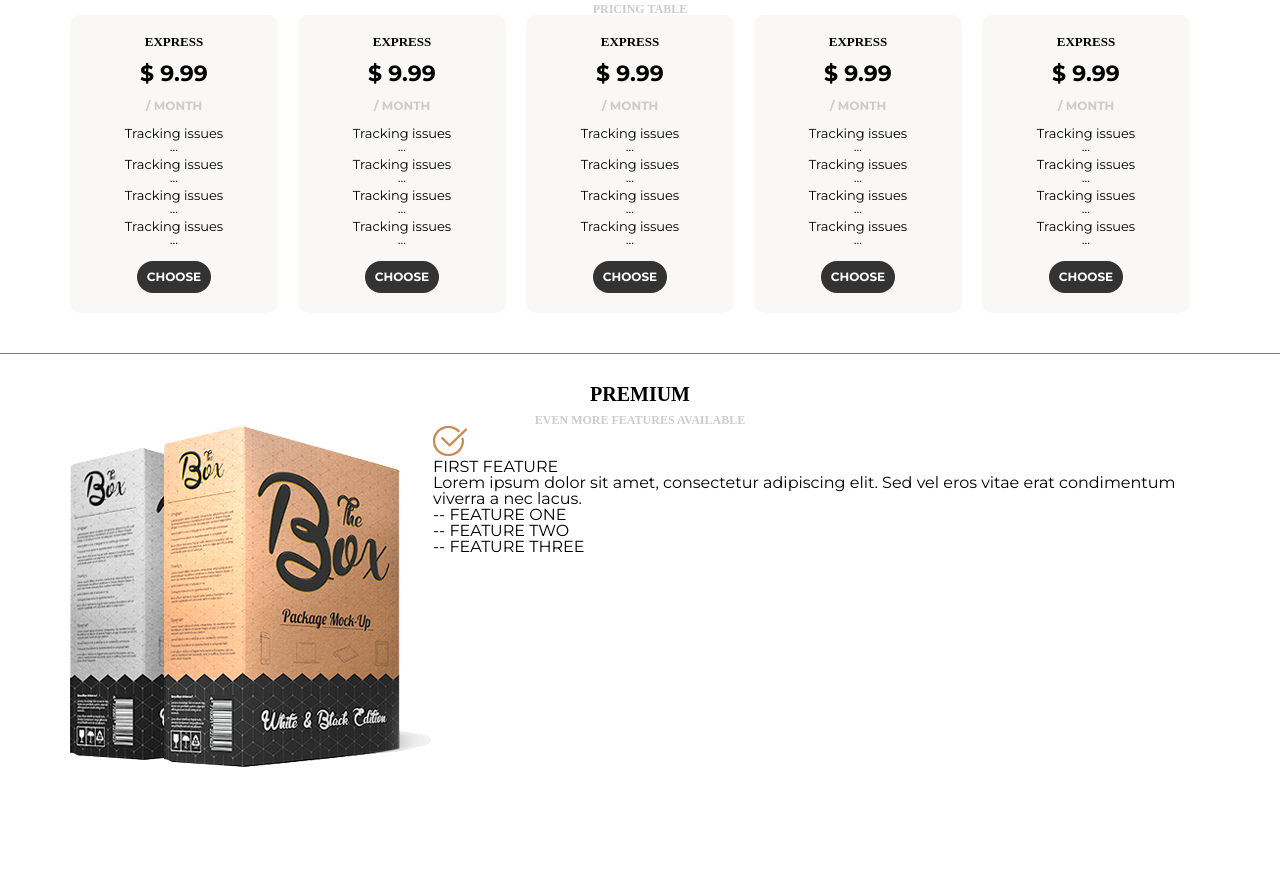
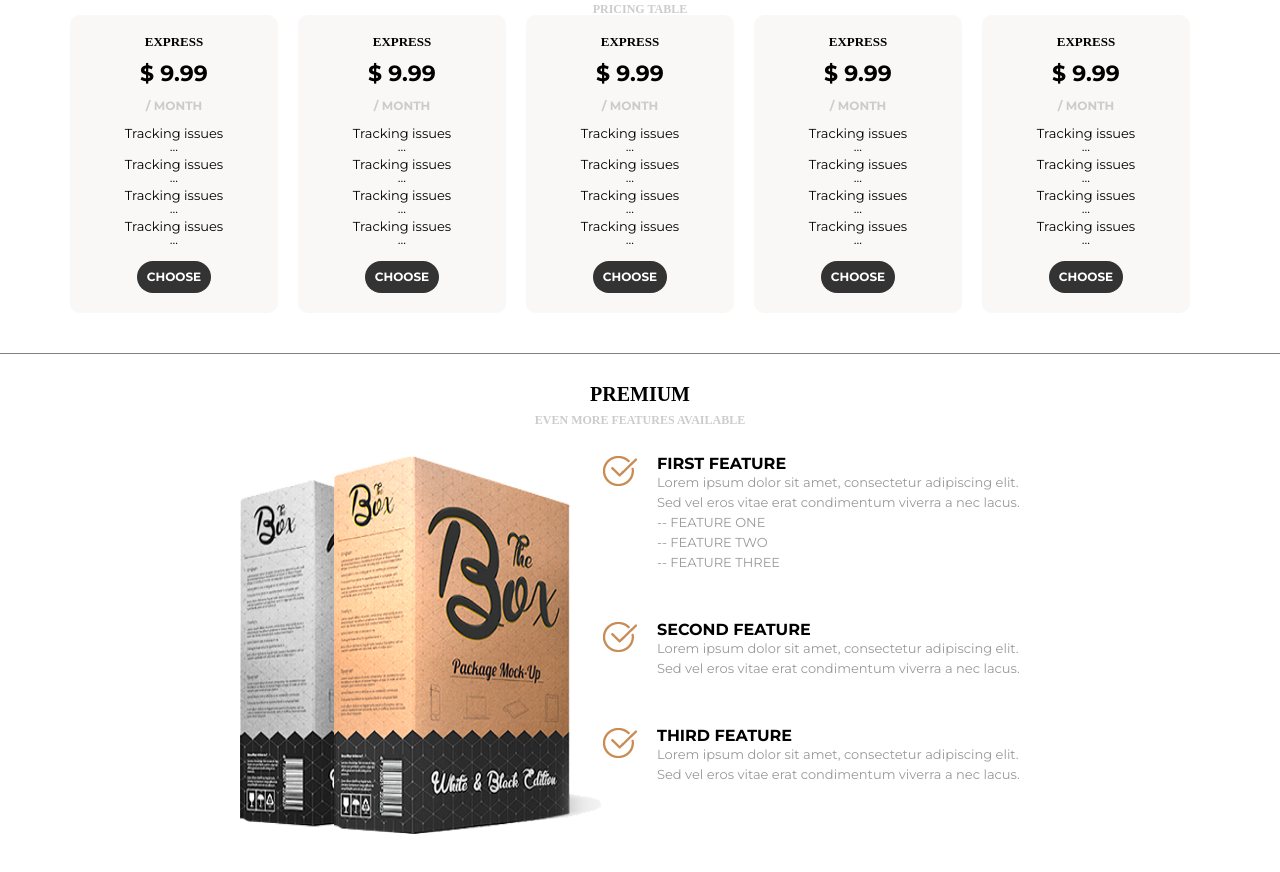
Before and after one commit to Alencar-Bianca/awax, a plain HTML site: page index.html in a window 1280 px wide. Shown: the part 3812-4684 px from the top of the page. Before the commit the page ends 4609 px from the top, so only its background shows below. Drawn offline with Linux system fonts and the light colour scheme; a web font is replaced by a local one.

Commit message:
feito a parte dos produtos

```diff
--- a/css/style.css
+++ b/css/style.css
@@ -428,7 +428,29 @@ ul li a:hover, ul li a.active{
 }
 .product .conteudo {
   display: flex;
-  /* align-items: flex-end; */
+  margin: auto;
+  padding: 30px 0;
+  max-width: 800px;
+}
+
+.info {
+  display: flex;
+  margin-bottom: 50px;
+  align-items: flex-start;
+}
+
+
+.info img {
+  margin-right: 20px;
+}
+
+.info h2 {
+  font-weight: bold;
+}
+.info p, .info ul {
+  color: #999;
+  line-height: 20px;
+  font-size: 13px;
 }
 
 /* MEDIA */
@@ -502,6 +524,13 @@ ul li a:hover, ul li a.active{
   .plan {
     min-width: 200px;
   }
+  .product .conteudo {
+    align-items: center;
+    flex-direction: column;
+  }
+  .product .conteudo > img{
+    margin-bottom: 40px;
+  }
 }
 
 @media (max-width: 500px) {
--- a/index.html
+++ b/index.html
@@ -365,11 +365,11 @@
 
       <div class="conteudo">
         <img src="/images/photos/livros.png" alt="">
+        <div>
           <div class="info">
+            <img src="/images/icones/check.png" alt="">
             <div>
-            <img src="/images/icones/check.png" alt="">
               <h2>FIRST FEATURE</h2>
-          </div>
               <p>Lorem ipsum dolor sit amet, consectetur adipiscing elit. Sed vel eros vitae erat condimentum viverra a nec lacus.</p>
               <ul>
                 <li>-- FEATURE ONE</li>
@@ -378,6 +378,22 @@
               </ul>
             </div>
           </div>
+          <div class="info">
+            <img src="/images/icones/check.png" alt="">
+            <div>
+              <h2>SECOND FEATURE</h2>
+              <p>Lorem ipsum dolor sit amet, consectetur adipiscing elit. Sed vel eros vitae erat condimentum viverra a nec lacus.</p>
+            </div>
+          </div>
+          <div class="info">
+            <img src="/images/icones/check.png" alt="">
+            <div>
+              <h2>THIRD FEATURE</h2>
+              <p>Lorem ipsum dolor sit amet, consectetur adipiscing elit. Sed vel eros vitae erat condimentum viverra a nec lacus.</p>
+            </div>
+          </div>
+        </div>
+      </div>
     </div>
   </section>
 </body>
```
Lines whose indentation alone changed are shown as unchanged.
